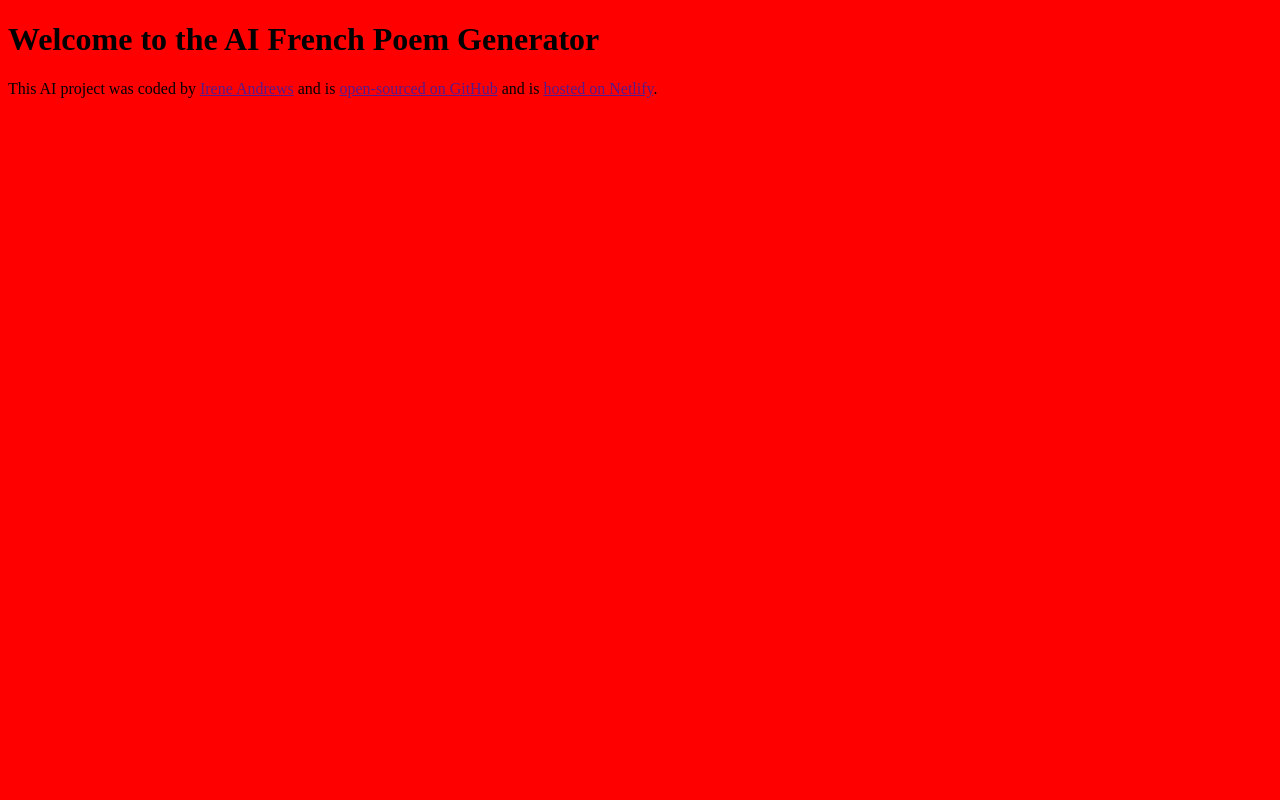
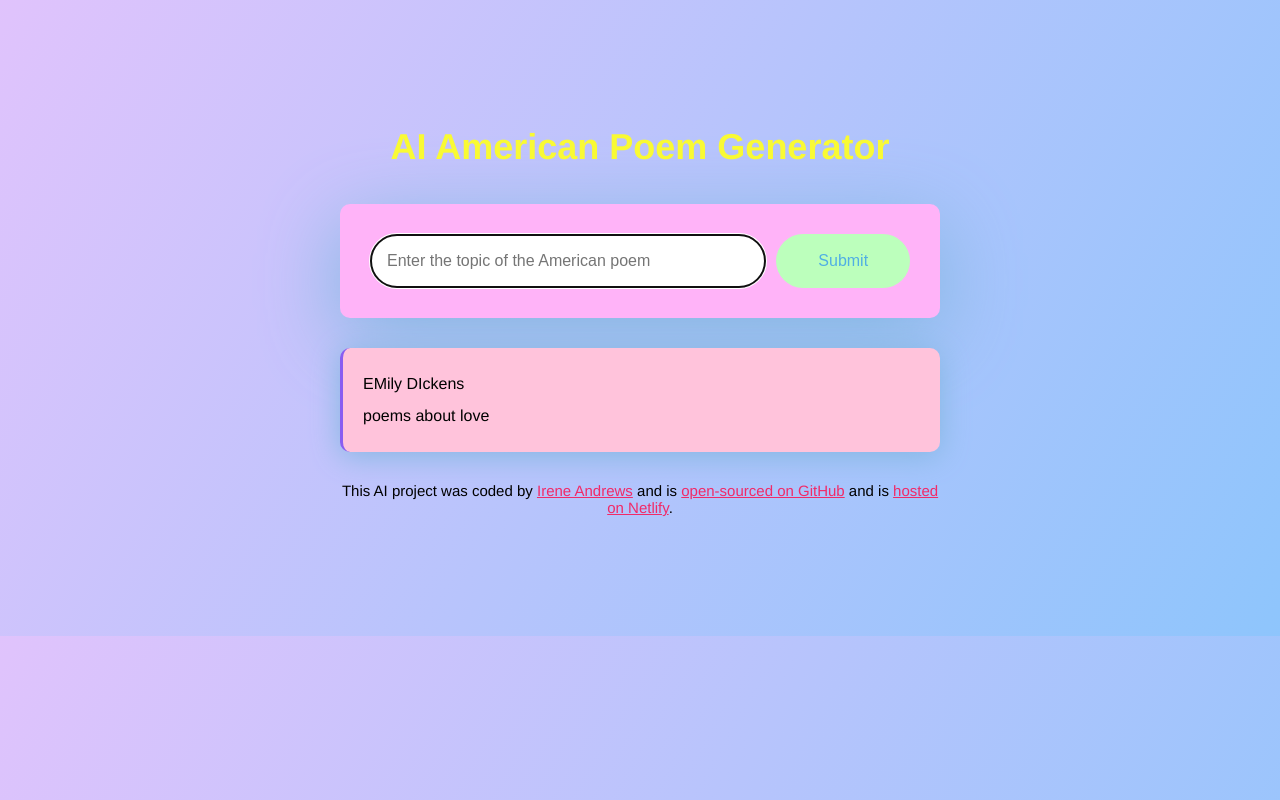
Before and after one commit to ivandrews557/American-Poem-Generator, a plain HTML site: page index.html in a window 1280 px wide. Drawn offline with Linux system fonts and the light colour scheme; a script that the page names is missing.

Commit message:
Added CSS

```diff
--- a/index.html
+++ b/index.html
@@ -5,21 +5,37 @@
     <meta charset="UTF-8" />
     <meta name="viewport" content="width=device-width, initial-scale=1.0" />
     <link rel="stylesheet" href="src/style.css" />
-    <title>American Poem Generator</title>
+    <title>AI American Poem Generator</title>
 </head>
 
 <body>
-    <h1>Welcome to the AI French Poem Generator</h1>
+    <div class="container">
+    <header>
+        <h1>AI American Poem Generator</h1>
+    </header>
+
+    <main>
+        <form>
+            <input type="text" placeholder="Enter the topic of the American poem" autofocus required autocomplete="off"
+            class="instructions"/>
+            <input type="submit" class="submit-button"/>
+        </form>
+        <div class="poem">
+            EMily DIckens
+            <br />
+            poems about love
+        </div>
+    </main>
 
     <footer>
         This AI project was coded by
-        <a href="" target="_blank">Irene Andrews</a> and
+        <a href="https://github.com/ivandrews557" target="_blank">Irene Andrews</a> and
         is
-        <a href="" target="_blank">
+        <a href="https://github.com/ivandrews557/American-Poem-Generator" target="_blank">
             open-sourced on GitHub</a>
         and is
-        <a href="" target="_blank">hosted on Netlify</a>.
+        <a href="https://iva-american-poem-generator.netlify.app/" target="_blank">hosted on Netlify</a>.
     </footer>
-
+    </div>
     <script src="src/index.js"></script>
 </body>
--- a/src/index.js
+++ /dev/null
@@ -1 +0,0 @@
-alert("Hello Welcome");
--- a/src/style.css
+++ b/src/style.css
@@ -1,3 +1,71 @@
 body {
-    background: red;
+ background: linear-gradient(120deg, #e0c3fc 0%, #8ec5fc 100%);
+ font-family: 'Franklin Gothic Medium', 'Arial Narrow', Arial, sans-serif;
 }
+
+a {
+  color: #F12A68;
+}
+
+.container {
+    margin: 120px auto;
+    max-width: 600px;
+}
+
+header {
+    margin-bottom: 30px;
+}
+
+h1 {
+    text-align: center;
+    font-weight: 800;
+    font-size: 36px;
+    line-height: 1.5;
+    color: #F9FA34;
+}
+
+form {
+    padding: 30px;
+    background-color: #FFB3F8;
+    box-shadow: 0px 20px 80px #83B7E0;
+    border-radius: 10px;
+    display: flex;
+    margin-bottom: 30px;
+}
+
+.instructions {
+    padding: 16px;
+    border: 1px solid #4BB204;
+    width: 80%;
+    font-size: 16px;
+    border-radius: 50px;
+    line-height: 20px;
+    color: #272044;
+}
+
+.submit-button {
+    margin-left: 10px;
+    background: #BCFFBC;
+    color: #50AFE4;
+    border: none;
+    width: 150px;
+    font-size: 16px;
+    border-radius: 50px;
+    padding: 14px 24px;
+}
+
+.poem {
+    font-size: 16px;
+    background-color: #FFC3DB;
+    padding: 20px;
+    line-height: 2;
+    border-left: 3px solid #885df1;
+    box-shadow: 0px 4px 30px 0px #83B7E0;
+    border-radius: 10px;
+}
+
+footer {
+    text-align: center;
+    font-size: 15px;
+    margin-top: 30px;
+}
```
